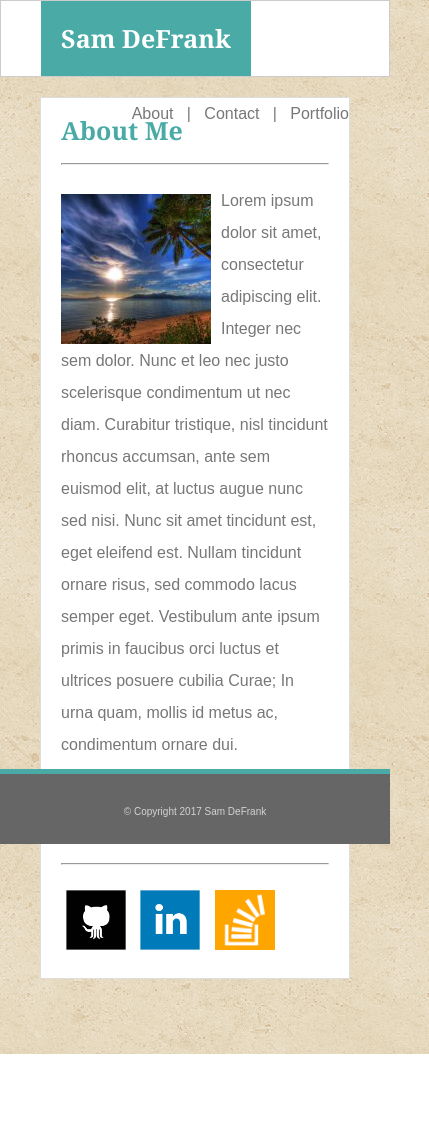
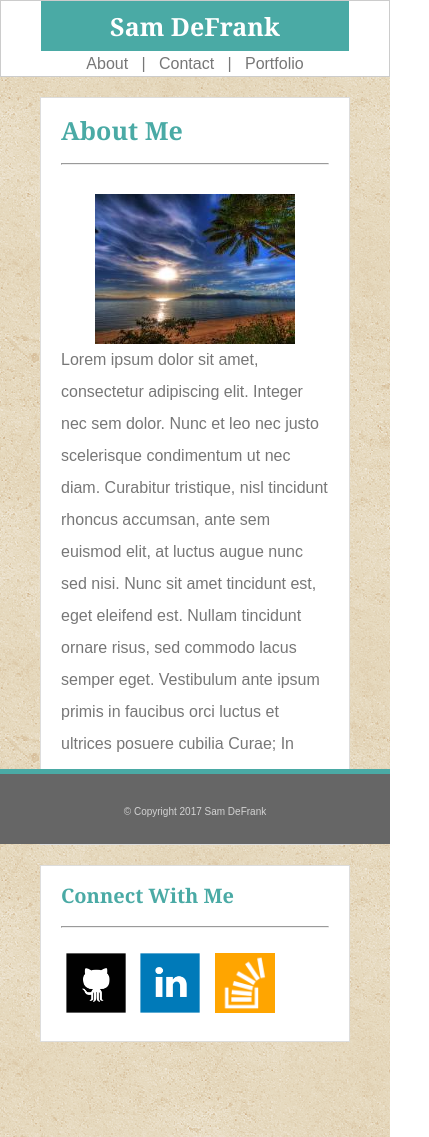
Before and after one commit to Sambiguous/Responsive-Portfolio, a plain HTML site: page index.html in a window 390 px wide. Shown: the whole page, 429 px wide, since content can reach past the window. Before the commit the page ends 1054 px from the top, so only its background shows below. Drawn offline with Linux system fonts and the light colour scheme.

Commit message:
begin 640 work

```diff
--- a/assets/css/style.css
+++ b/assets/css/style.css
@@ -96,10 +96,10 @@ textarea {
 }
 
 #name_nav {
-	width: 100%;
 	max-width: 960px;
 	height: 100%;
 	margin: 0 auto;
+	padding: 0px;
 }
 
 #name_tag_container {
@@ -184,7 +184,7 @@ textarea {
 }
 
 
-@media only screen and  (max-width: 980px) {
+@media only screen and (max-width: 980px) {
 	#content {
 		padding: 0px 40px 75px 40px;
 	}
@@ -195,7 +195,7 @@ textarea {
 
 	#name_nav p {
 		position: relative;
-		right: 80px
+		right: 40px
 	}
 
 	#pic-wrapper {
@@ -227,7 +227,7 @@ textarea {
 	}
 }
 
-@media only screen and  (max-width: 768px) {
+@media only screen and (max-width: 768px) {
 	#main {
 		width:inherit;
 		display: block;
@@ -266,3 +266,50 @@ textarea {
 	}
 
 }
+
+@media only screen and (max-width: 640px) {
+	#content {
+		padding-bottom: 95px;
+	}
+
+	#name_nav {
+		text-align: center;
+		padding: 0px 40px;
+	}
+
+	#name_nav p {
+		right: 0px;
+		float: none;
+		display: block;
+		line-height: 25px;
+		margin: 0px auto;
+	}
+
+	#name_tag_container {
+		height: 50px;
+		width: inherit;
+		margin: 0px auto;
+		text-align: center;
+		display: block;
+
+	}
+	#name_tag {
+		line-height: 50px;
+	}
+
+	#pic-wrapper {
+		width: 200px;
+		display: block;
+		margin: 0px auto;
+	}
+
+	#pic {
+		display: block;
+		width: 100%
+	}
+
+	.pane {
+		margin: 10px auto;
+	}
+
+}
```
